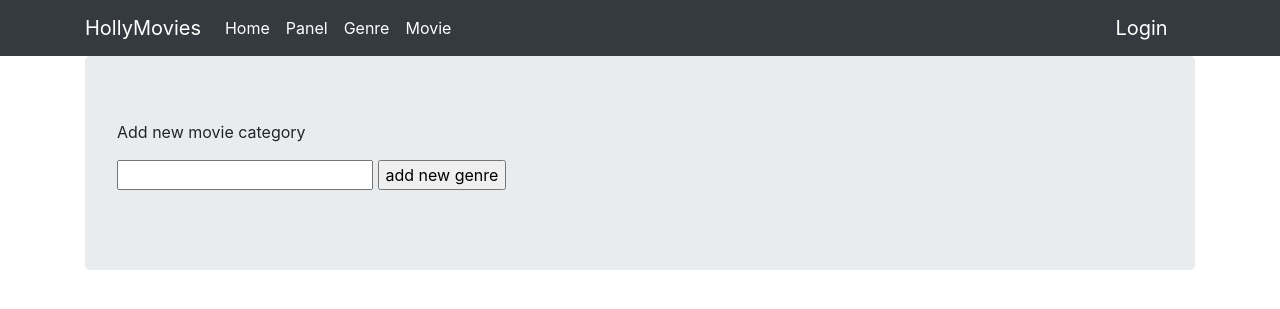
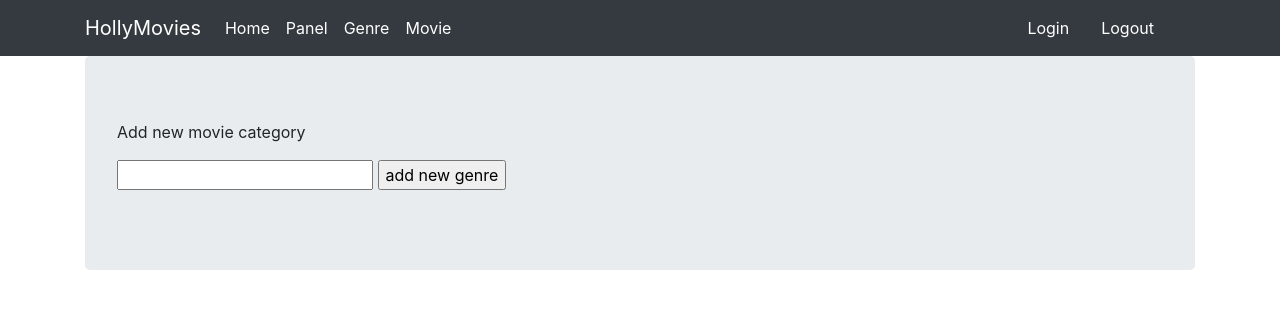
Before and after one commit to PatrykJuniorPy/hollywoodmovies, a Django app: page /create-genre/ in a window 1280 px wide. Shown: the top 309 px of the page. Run offline with Django 3.2, Linux system fonts and the light colour scheme; some libraries are stand-ins or nearby versions.

Commit message:
added logout using auth django and base.html upadte

```diff
--- a/hollymovies/hollymovies/urls.py
+++ b/hollymovies/hollymovies/urls.py
@@ -14,13 +14,15 @@ Including another URLconf
     2. Add a URL to urlpatterns:  path('blog/', include('blog.urls'))
 """
 from django.contrib import admin
-from django.urls import path
+from django.urls import path, include
 from viewer.views import MovieCreateView, create_genre, hello_view, MoviesView, MovieUpdateView, MovieDeleteView, SubmitableLoginView
 
 
 
 urlpatterns = [
     path('accounts/login/', SubmitableLoginView.as_view(), name='login'),
+    path('accounts/', include('django.contrib.auth.urls'), name='logout'),
+    path('accounts/profile/logout/', admin.site.urls, name='a' ),
     path('accounts/profile/', admin.site.urls, name='a'),
     path('admin/', admin.site.urls, name='a'),
     path('hello/<s0>', hello_view),
--- a/hollymovies/viewer/templates/base.html
+++ b/hollymovies/viewer/templates/base.html
@@ -30,9 +30,9 @@
             <a class="nav-item nav-link active" href="/admin">Panel</a>
             <a class="nav-item nav-link active" href="{% url 'new-genre' %}">Genre</a>
             <a class="nav-item nav-link active" href="{% url 'movie_create' %}">Movie</a>
-
+            <a class="nav-item nav-link active" style="margin-left: 35rem" href="{% url 'login' %}">Login</a>
+            <a class="nav-item nav-link active" style="margin-left: 1rem" href="{% url 'logout' %}">Logout</a>
           </div>
-          <div><a class="navbar-brand" style="margin-left: 41rem" href="{% url 'login' %}">Login</a></div>
         </div>
       </nav>
     <div class="container">
--- a/hollymovies/viewer/views.py
+++ b/hollymovies/viewer/views.py
@@ -7,6 +7,7 @@ from viewer.forms import MovieForm
 from logging import getLogger
 from django.urls import reverse_lazy
 from django.contrib.auth.views import LoginView
+from django.views import View
 
 from django.contrib.auth.mixins import LoginRequiredMixin
 
@@ -84,3 +85,8 @@ class MovieDeleteView(LoginRequiredMixin, DeleteView):
 
 class SubmitableLoginView(LoginView):
     template_name = 'login_form.html'
+
+class LoginOutPage(View):
+
+    def get(request):
+        return HttpResponse('Thanks for visit')
```
